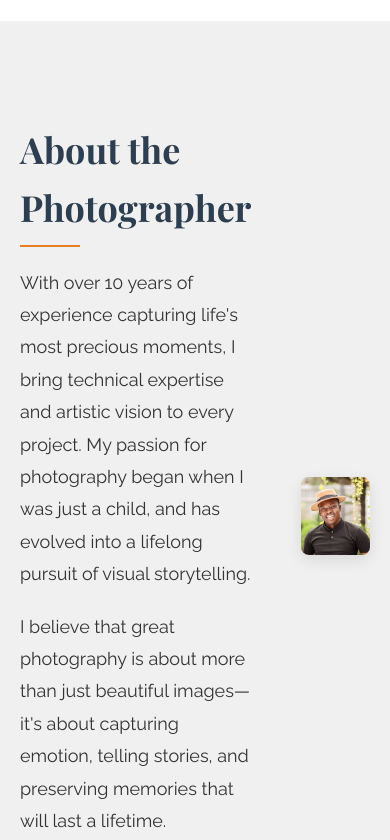
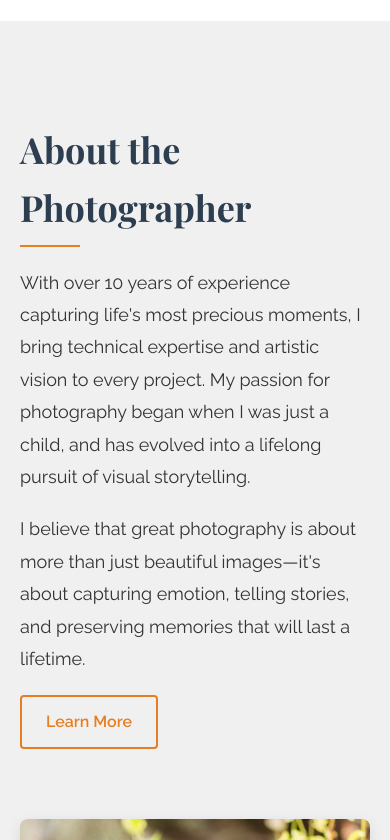
Before and after one commit to larryWEB/fruithloopworks001, a plain HTML site: page index.html in a window 390 px wide. Shown: the part 2940-3780 px from the top of the page. Drawn offline with nearby package versions, Linux system fonts and the light colour scheme.

Commit message:
Update style.css

```diff
--- a/css/style.css
+++ b/css/style.css
@@ -1586,4 +1586,25 @@ button {
   .menu-toggle {
     display: block;
   }
-}
+
+
+  /* ABOOUT */
+
+    .about-preview .container {
+      flex-direction: column;
+    }
+
+    .about-preview-content,
+    .about-preview-image {
+      width: 100%;
+    }
+
+    .about-preview-image {
+      margin-top: 2rem;
+    }
+
+
+
+
+
+}
```
